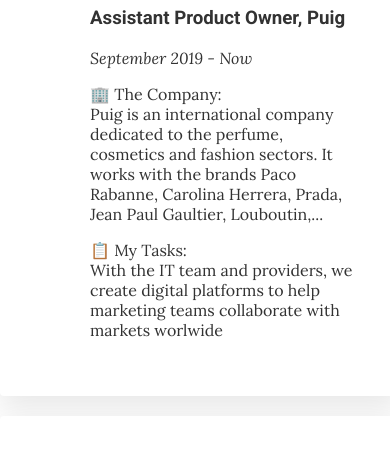
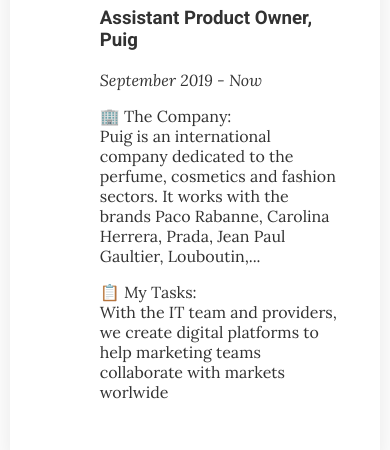
Before and after one commit to chiara-galli/my-profile, a plain HTML site: page index.html in a window 390 px wide. Shown: the part 548-998 px from the top of the page. Drawn offline with Linux system fonts and the light colour scheme.

Commit message:
Add files via upload

```diff
--- a/style.css
+++ b/style.css
@@ -159,15 +159,18 @@ a:hover {
 
 @media ( max-width: 760px) {
 	.container {
-		width:600px;
+		width:500px;
 	}
 }
 
 @media ( max-width: 500px) {
 	.container {
-		width:400px;
+		width:95%;
 	}
 	.cardprofessional {
 		display: block;
 	}
+	.cardcentered {
+		width:95%;
+	}
 }
```
